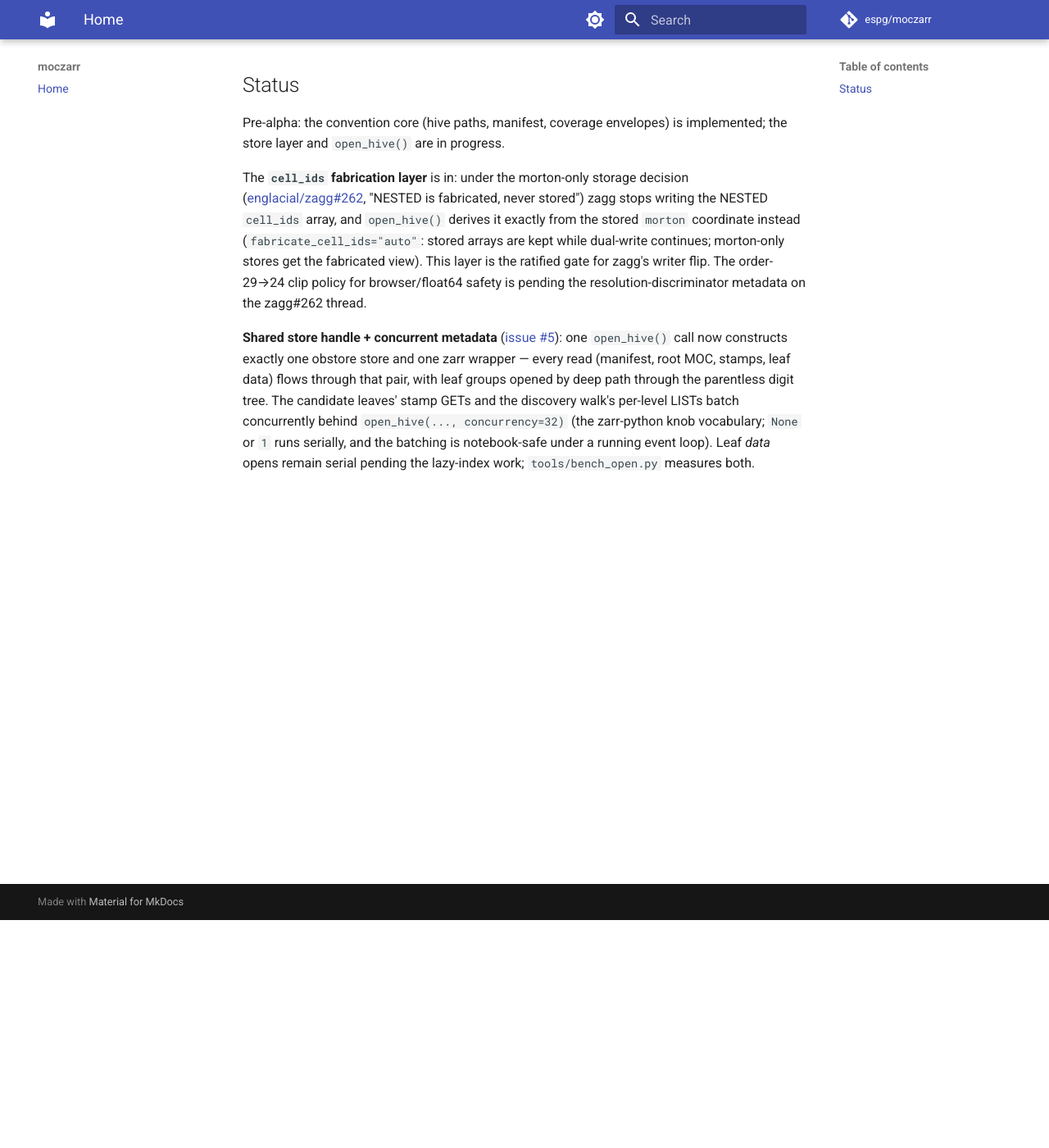
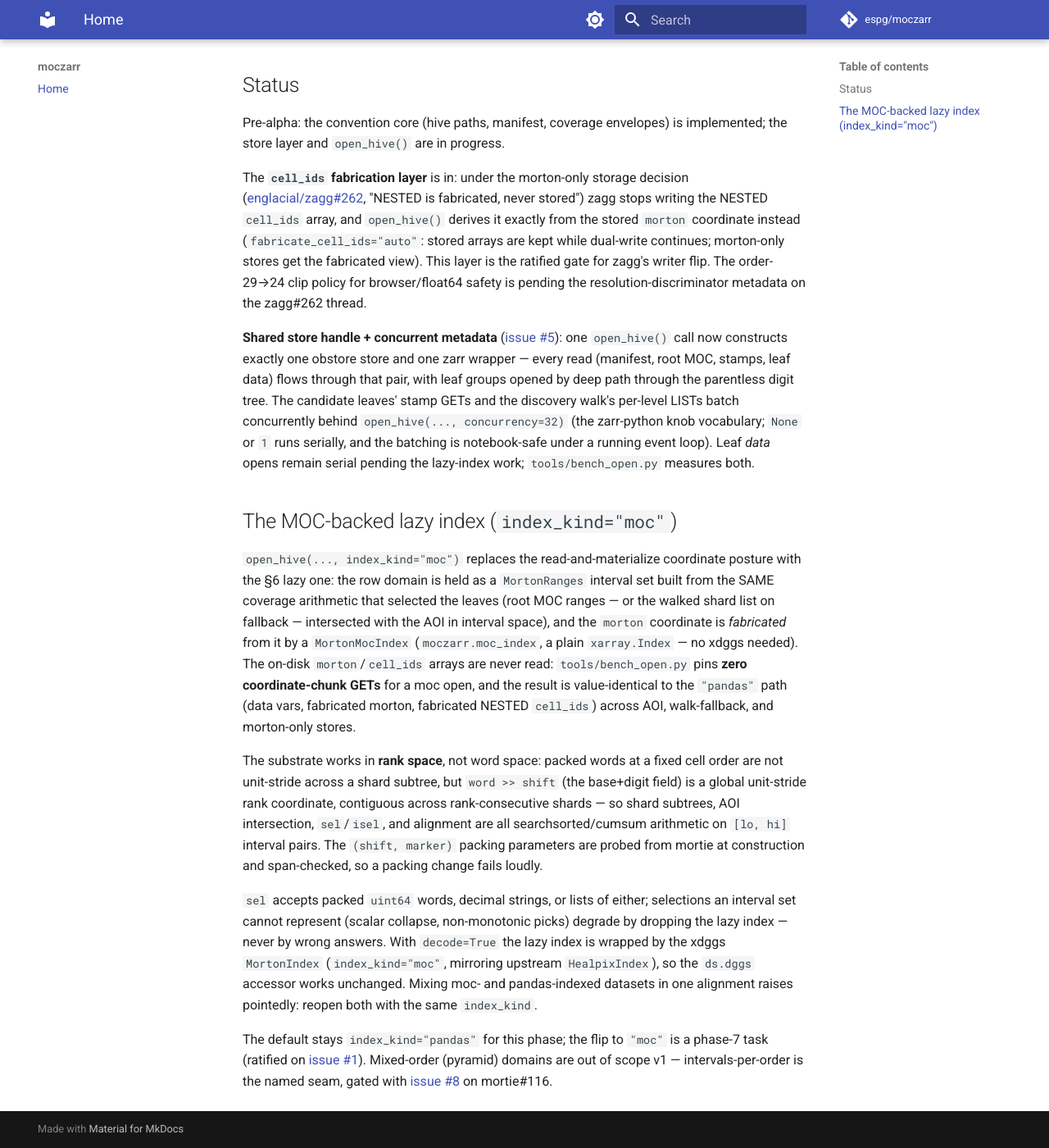
Before and after one commit to espg/moczarr, an MkDocs documentation site: the page built from docs/index.md, in a window 1280 px wide and 1400 px high, scrolled down 278 px. Shown: the whole window at 82% size. Built offline with MkDocs 1.6.1 and Material for MkDocs 9.7.7, drawn with Linux system fonts in a browser that asks for light colours; comment, search, counter and statistics services are not loaded.

Commit message:
phase 5d of issue #1
Co-Authored-By: Claude Fable 5 <noreply@anthropic.com>
Claude-Session: https://claude.ai/code/session_01N32Mx4rWhbTK8xXm7Mt2ax

```diff
--- a/docs/index.md
+++ b/docs/index.md
@@ -35,3 +35,42 @@ concurrently behind `open_hive(..., concurrency=32)` (the zarr-python knob
 vocabulary; `None` or `1` runs serially, and the batching is notebook-safe
 under a running event loop). Leaf *data* opens remain serial pending the
 lazy-index work; `tools/bench_open.py` measures both.
+
+## The MOC-backed lazy index (`index_kind="moc"`)
+
+`open_hive(..., index_kind="moc")` replaces the read-and-materialize
+coordinate posture with the §6 lazy one: the row domain is held as a
+`MortonRanges` interval set built from the SAME coverage arithmetic that
+selected the leaves (root MOC ranges — or the walked shard list on
+fallback — intersected with the AOI in interval space), and the `morton`
+coordinate is *fabricated* from it by a `MortonMocIndex`
+(`moczarr.moc_index`, a plain `xarray.Index` — no xdggs needed). The
+on-disk `morton`/`cell_ids` arrays are never read: `tools/bench_open.py`
+pins **zero coordinate-chunk GETs** for a moc open, and the result is
+value-identical to the `"pandas"` path (data vars, fabricated morton,
+fabricated NESTED `cell_ids`) across AOI, walk-fallback, and morton-only
+stores.
+
+The substrate works in **rank space**, not word space: packed words at a
+fixed cell order are not unit-stride across a shard subtree, but
+`word >> shift` (the base+digit field) is a global unit-stride rank
+coordinate, contiguous across rank-consecutive shards — so shard subtrees,
+AOI intersection, `sel`/`isel`, and alignment are all searchsorted/cumsum
+arithmetic on `[lo, hi]` interval pairs. The `(shift, marker)` packing
+parameters are probed from mortie at construction and span-checked, so a
+packing change fails loudly.
+
+`sel` accepts packed `uint64` words, decimal strings, or lists of either;
+selections an interval set cannot represent (scalar collapse, non-monotonic
+picks) degrade by dropping the lazy index — never by wrong answers. With
+`decode=True` the lazy index is wrapped by the xdggs `MortonIndex`
+(`index_kind="moc"`, mirroring upstream `HealpixIndex`), so the `ds.dggs`
+accessor works unchanged. Mixing moc- and pandas-indexed datasets in one
+alignment raises pointedly: reopen both with the same `index_kind`.
+
+The default stays `index_kind="pandas"` for this phase; the flip to
+`"moc"` is a phase-7 task (ratified on
+[issue #1](https://github.com/espg/moczarr/issues/1)). Mixed-order
+(pyramid) domains are out of scope v1 — intervals-per-order is the named
+seam, gated with [issue #8](https://github.com/espg/moczarr/issues/8) on
+mortie#116.
```
Also changed, not shown: 1 other file.
